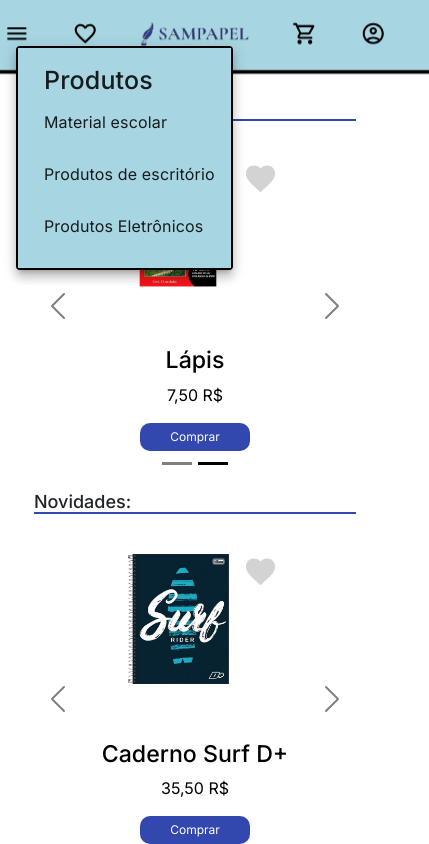
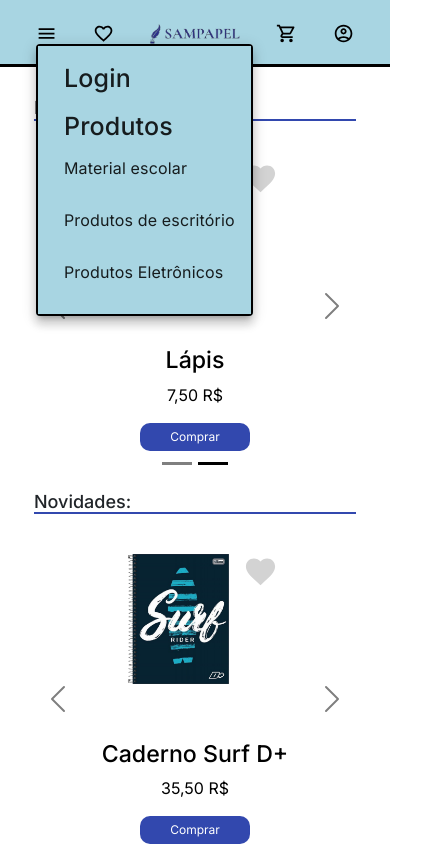
Before and after one commit to RonaldTK2002/sampapel.frontend, a React (Create React App) app: page /home in a window 390 px wide. Both pictures are taken after a click on the button 16 px from the left and 31 px from the top of the page. Shown: the top 844 px of the page, 429 px wide, since content can reach past the window. Built offline with nearby package versions, Linux system fonts and the light colour scheme.

Commit message:
responsividade suprema

```diff
--- a/src/components/Header/Header.css
+++ b/src/components/Header/Header.css
@@ -2,7 +2,6 @@ header {
   background-color: #a8d5e2;
   padding: 20px 0px;
   border-bottom: 3px black solid;
-  transform: scale(1.2);
   position: -webkit-sticky;
   position: sticky;
   top: 0;
--- a/src/components/Header/Header.js
+++ b/src/components/Header/Header.js
@@ -53,6 +53,9 @@ function Header() {
           open={menu}
           onClose={handleClose}
         >
+          <MenuItem onClick={() => window.location.href = '/login'}>
+            <h1 className="menuTitle">Login</h1>
+          </MenuItem>
           <MenuItem onClick={() => window.location.href = '/produtos'}>
             <h1 className="menuTitle">Produtos</h1>
           </MenuItem>
```
